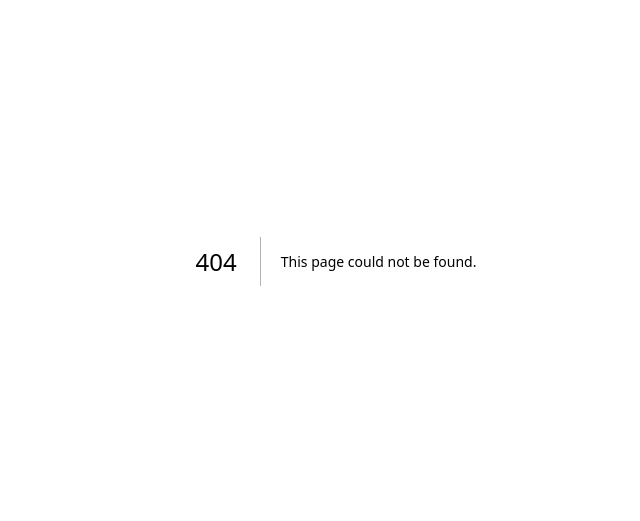
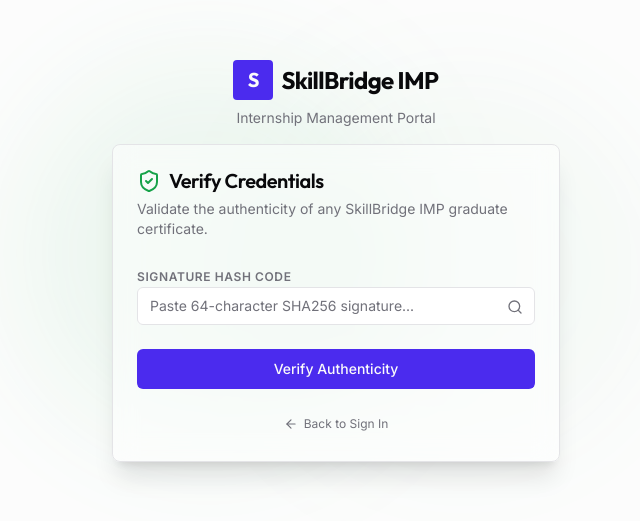
Before and after one commit to ntirth005/internflow, a Next.js app: page /verify in a window 1280 px wide. Before the commit this address had no page. Shown: the part 139-660 px from the top of the page, without its empty margins (304-944 px from the left). Built offline with nearby package versions, Linux system fonts and the light colour scheme.

Commit message:
feat(verify): add verification lookup index page

```diff
--- /dev/null
+++ b/src/app/verify/page.tsx
@@ -0,0 +1,104 @@
+"use client";
+
+import React, { useState } from "react";
+import Link from "next/link";
+import { useRouter } from "next/navigation";
+import { ShieldCheck, Search, ArrowLeft } from "lucide-react";
+import { Button } from "@/components/ui/Button";
+import { Input } from "@/components/ui/Input";
+import { Card, CardHeader, CardTitle, CardDescription, CardContent } from "@/components/ui/Card";
+
+export default function VerifySearchPage() {
+  const router = useRouter();
+  const [hash, setHash] = useState("");
+  const [error, setError] = useState("");
+  const [isLoading, setIsLoading] = useState(false);
+
+  const handleSubmit = (e: React.FormEvent) => {
+    e.preventDefault();
+    setError("");
+
+    const trimmed = hash.trim();
+    if (!trimmed) {
+      setError("Please paste a certificate hash signature code first.");
+      return;
+    }
+
+    if (trimmed.length !== 64) {
+      setError("A valid cryptographic signature hash code must be exactly 64 characters long.");
+      return;
+    }
+
+    setIsLoading(true);
+    router.push(`/verify/${trimmed}`);
+  };
+
+  return (
+    <div className="min-h-screen flex items-center justify-center bg-muted/30 px-6 py-12 relative overflow-hidden text-left">
+      {/* Decorative backdrop gradients */}
+      <div className="absolute top-1/4 left-1/4 w-96 h-96 bg-success/10 rounded-full blur-3xl -z-10" />
+      <div className="absolute bottom-1/4 right-1/4 w-96 h-96 bg-success/5 rounded-full blur-3xl -z-10" />
+
+      <div className="w-full max-w-md space-y-6">
+        {/* Branding header */}
+        <div className="flex flex-col items-center gap-2 mb-4 text-center">
+          <Link href="/" className="flex items-center gap-2">
+            <div className="w-10 h-10 rounded bg-primary flex items-center justify-center text-primary-foreground font-display font-bold text-xl">
+              S
+            </div>
+            <span className="font-display font-bold text-2xl tracking-tight text-foreground">
+              SkillBridge IMP
+            </span>
+          </Link>
+          <p className="text-sm text-muted-foreground">Internship Management Portal</p>
+        </div>
+
+        <Card className="border border-border bg-card/50 backdrop-blur-md shadow-xl">
+          <CardHeader className="space-y-1">
+            <CardTitle className="text-xl font-bold flex items-center gap-2">
+              <ShieldCheck className="w-6 h-6 text-success" />
+              Verify Credentials
+            </CardTitle>
+            <CardDescription>
+              Validate the authenticity of any SkillBridge IMP graduate certificate.
+            </CardDescription>
+          </CardHeader>
+          <CardContent className="space-y-4">
+            <form onSubmit={handleSubmit} className="space-y-4">
+              <div className="space-y-2">
+                <label className="text-xs font-semibold uppercase tracking-wider text-muted-foreground">
+                  Signature Hash Code
+                </label>
+                <div className="relative">
+                  <Input
+                    id="hash"
+                    type="text"
+                    placeholder="Paste 64-character SHA256 signature..."
+                    value={hash}
+                    onChange={(e) => setHash(e.target.value)}
+                    error={error}
+                    disabled={isLoading}
+                    required
+                    className="pr-10"
+                  />
+                  <Search className="w-4 h-4 text-muted-foreground absolute right-3 top-3" />
+                </div>
+              </div>
+
+              <Button type="submit" className="w-full mt-2" isLoading={isLoading}>
+                Verify Authenticity
+              </Button>
+            </form>
+
+            <div className="text-center pt-2">
+              <Link href="/login" className="inline-flex items-center gap-1.5 text-xs text-muted-foreground hover:text-foreground transition-colors">
+                <ArrowLeft className="w-3.5 h-3.5" />
+                Back to Sign In
+              </Link>
+            </div>
+          </CardContent>
+        </Card>
+      </div>
+    </div>
+  );
+}
```
